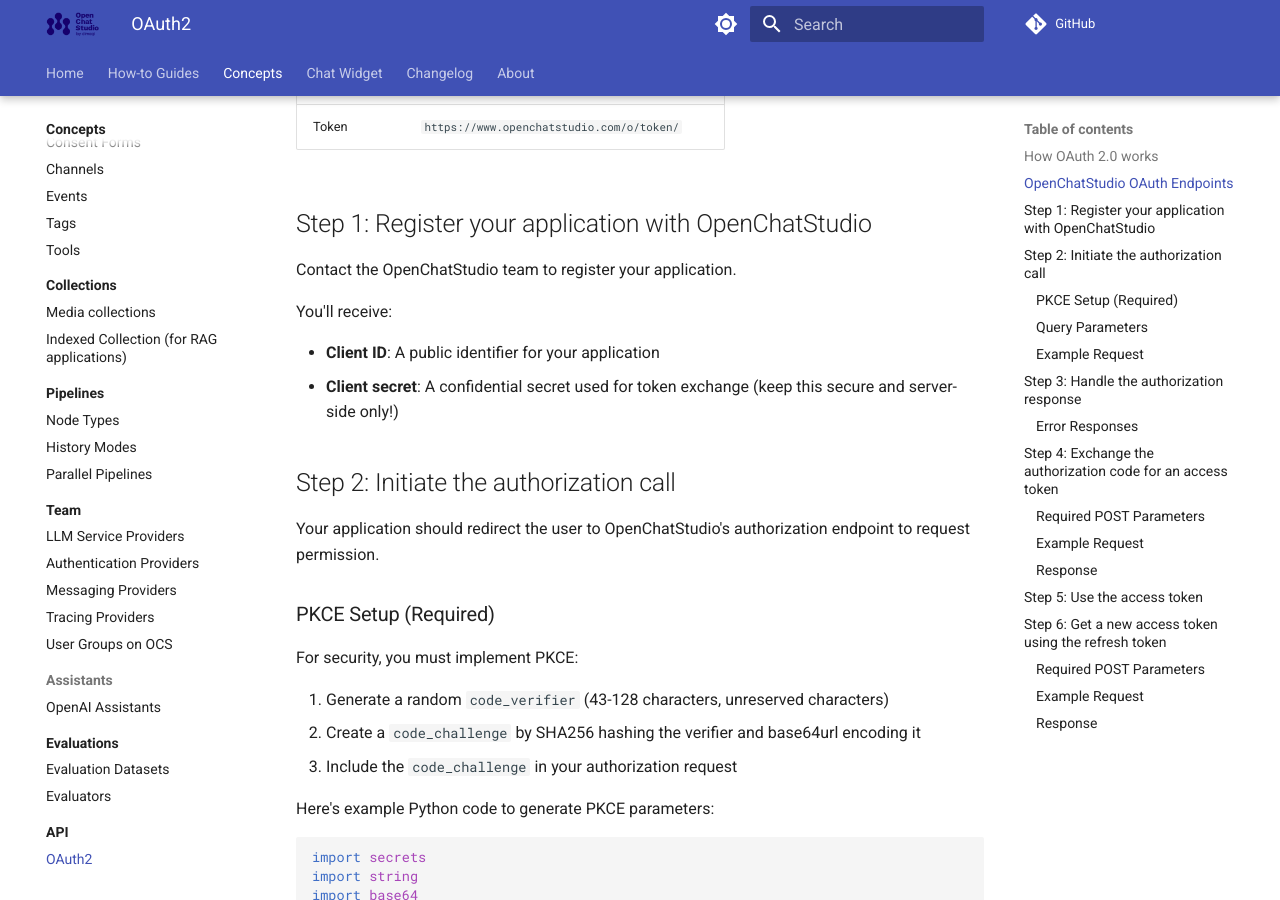
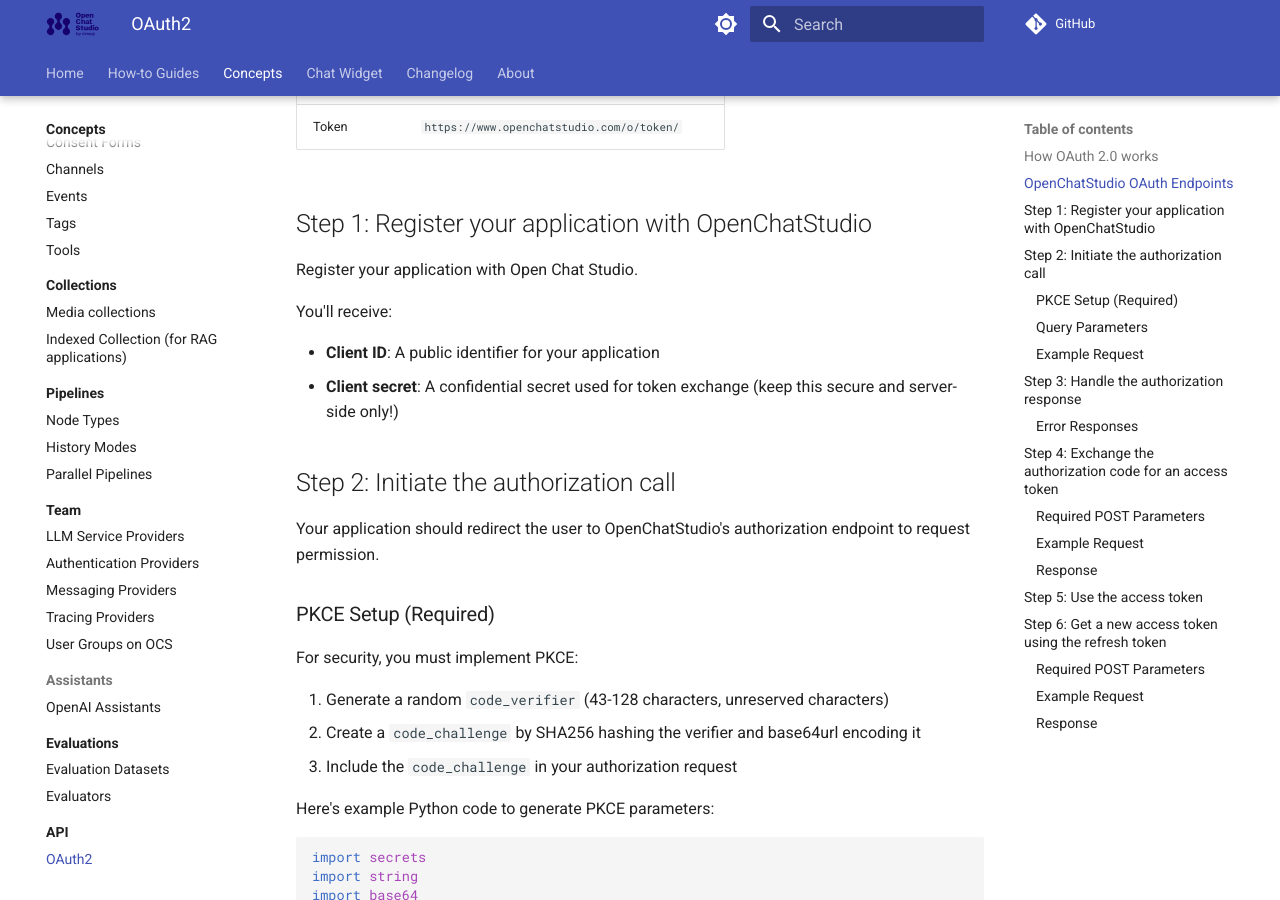
Before and after one commit to dimagi/open-chat-studio-docs, an MkDocs documentation site: the page built from docs/api/getting_started_with_oauth.md, in a window 1280 px wide and 900 px high, scrolled down 499 px. Built offline with MkDocs 1.6.1 and Material for MkDocs 9.7.7, drawn with Linux system fonts in a browser that asks for light colours; a script that is not in the unit is left out; comment, search, counter and statistics services are not loaded.

Commit message:
Update step 1

```diff
--- a/docs/api/getting_started_with_oauth.md
+++ b/docs/api/getting_started_with_oauth.md
@@ -19,7 +19,7 @@
 
 ## Step 1: Register your application with OpenChatStudio
 
-Contact the OpenChatStudio team to register your application.
+Register your application with Open Chat Studio.
 
 You'll receive:
 
```
